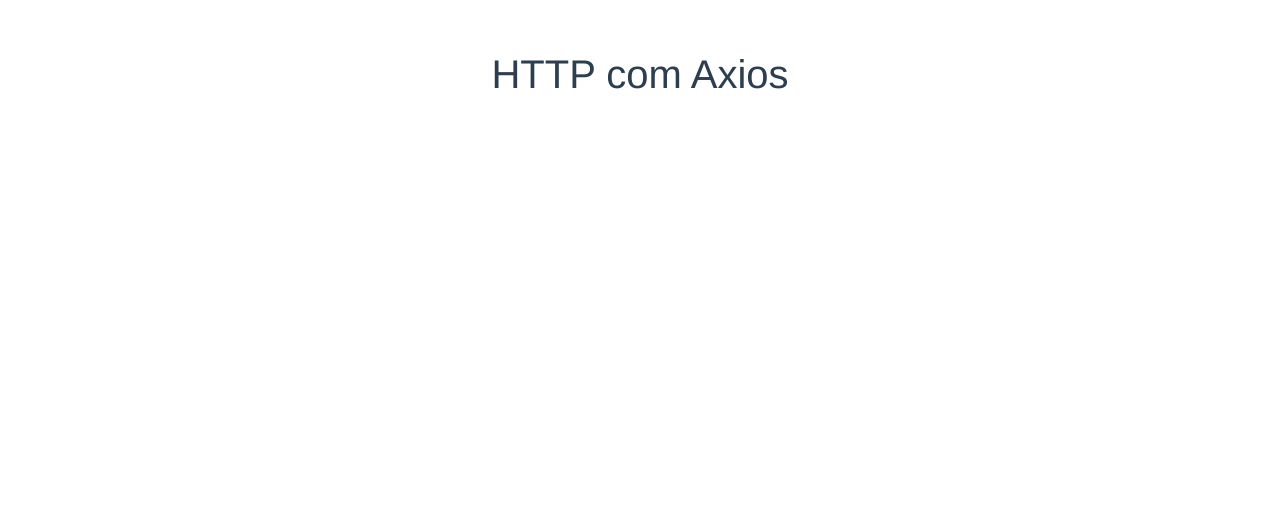
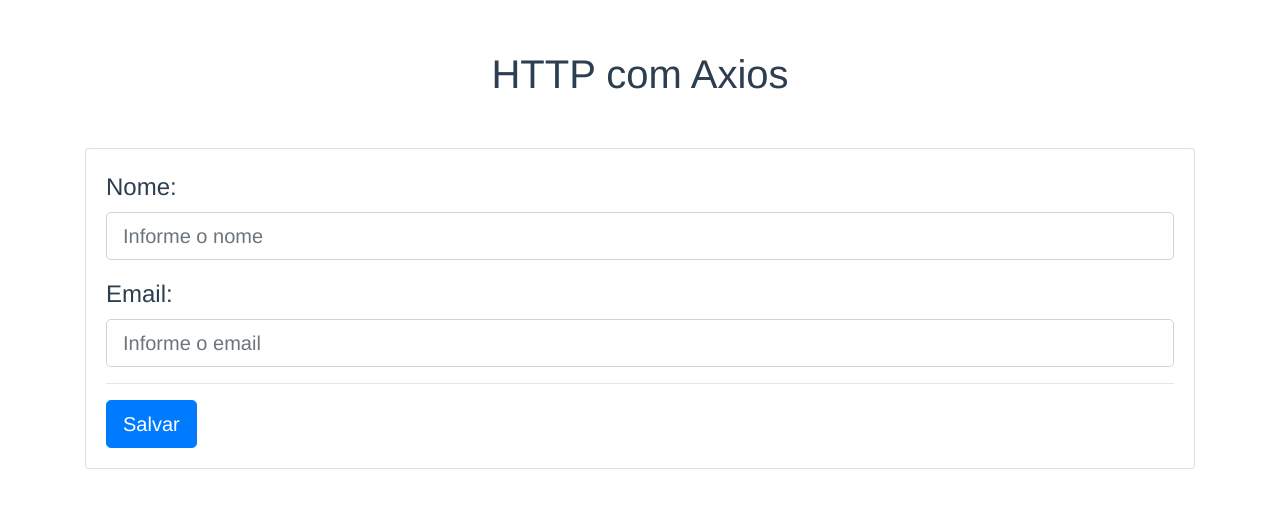
Before and after one commit to rmgimenez/curso-vuejs, a Vue app in the folder http-exercicios/: page / in a window 1280 px wide. Shown: the top 508 px of the page. Built offline with nearby package versions, Linux system fonts and the light colour scheme; no server answers.

Commit message:
aula 234 - criando formulario

```diff
--- a/http-exercicios/src/App.vue
+++ b/http-exercicios/src/App.vue
@@ -1,17 +1,48 @@
 <template>
 	<div id="app" class="container">
 		<h1>HTTP com Axios</h1>
+		<b-card>
+			<b-form-group label="Nome:">
+				<b-form-input type="text" size="lg"
+					v-model="usuario.nome"
+					placeholder="Informe o nome"></b-form-input>
+			</b-form-group>
+
+			<b-form-group label="Email:">
+				<b-form-input type="email" size="lg"
+					v-model="usuario.email"
+					placeholder="Informe o email"></b-form-input>
+			</b-form-group>
+
+			<hr>
+
+			<b-button @click.prevent="salvar"
+				size="lg" variant="primary">Salvar</b-button>
+		</b-card>
 	</div>
 </template>
 
 <script>
 export default {
-	created() {
-		this.$http.post('usuarios.json', {
-			nome: 'Maria',
-			email: 'maria_maria@gmail.com'
-		}).then(res => console.log(res))
+	data() {
+		return {
+			usuario: {
+				nome: '',
+				email: ''
+			}
+		}
+	},
+	methods: {
+		salvar() {
+			console.log(this.usuario)
+		}
 	}
+	// created() {
+	// 	this.$http.post('usuarios.json', {
+	// 		nome: 'Maria',
+	// 		email: 'maria_maria@gmail.com'
+	// 	}).then(res => console.log(res))
+	// }
 }
 </script>
 
```
Also changed, not shown: 1 other file (tests, documents, lock files or other folders).
